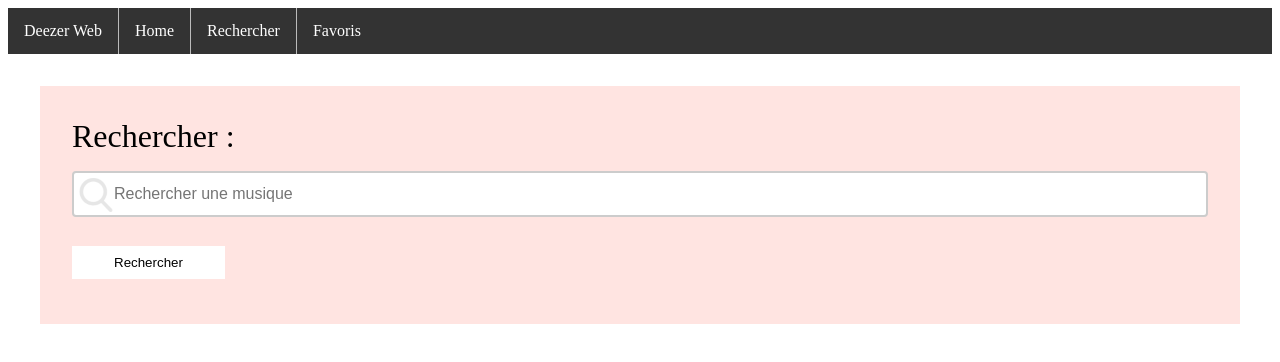
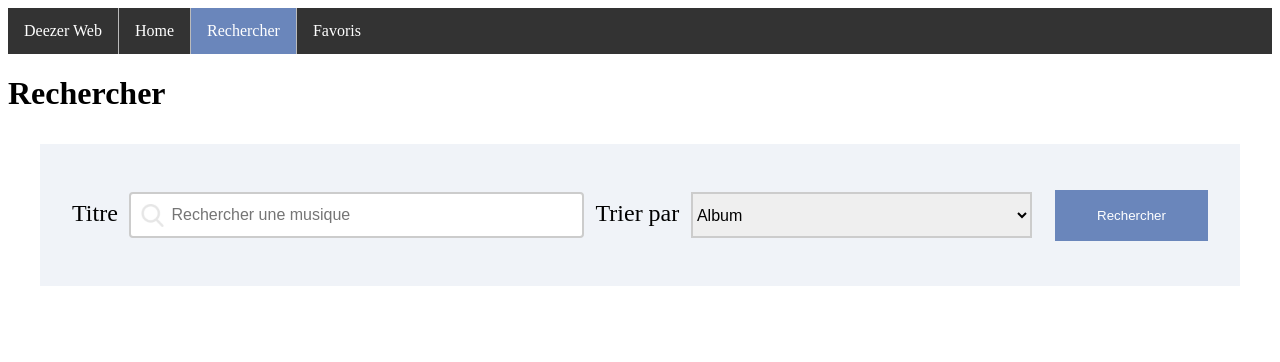
Before and after one commit to T-M-N/projet1TaniaNaidu, a website: page recherche.html in a window 1280 px wide. Drawn offline with nearby package versions, Linux system fonts and the light colour scheme.

Commit message:
Recherche artiste ok

```diff
--- a/css/style.css
+++ b/css/style.css
@@ -27,49 +27,62 @@
    // background-color: #111;
   }
 
-a:active,  a:focus {
-    background-color: #4CAF50;
+.active {
+    background-color: #6a86bb;
   }
 
 
   #FormulaireRecherche{
-    background: mistyrose;
+    background: rgba(106,134,187,0.1);
     margin: 2em 2em;
     padding: 2em 2em;
+
+    display: flex;
+    align-items: normal;
+    justify-content: space-between;
   }
 
   input[type=text] {
-    width: 100%;
+    width: 40%;
     box-sizing: border-box;
     border: 2px solid #ccc;
     border-radius: 4px;
     font-size: 16px;
     background-color: white;
     background-image: url('../image/loupe.png');
-    background-position: 5px 5px;
+    background-position: 10px 10px;
     background-repeat: no-repeat;
-    background-size: 3%;
+    background-size: 5%;
     padding: 12px 20px 12px 40px;
   }
 
+  select{
+      width:30%;
+      box-sizing: border-box;
+      border: 2px solid #ccc;
+      font-size: 16px;
+  }
+
   label{
-      font-size:2em;
+      font-size:1.5em;
       margin: 1em 0em;
   }
 
-  .bouton1, .champsRecherche{
+  .bouton1, .champsRecherche, select{
     margin: 1em 0em;
   }
 
   .bouton1{
     margin: 1em 0em;
-    background-color: #ffffff;
-    border: 2px solid #ffffff;
+    background-color: #6a86bb;
+    color:#ffffff;
+    border: 2px solid #6a86bb;
     padding: 0.5em 3em;
   }
 
   .bouton1:hover{
       background-color: #333333;
+      border: 2px solid #333333;
       color:#ffffff;
       cursor: pointer;
   }
--- a/js/recherche.js
+++ b/js/recherche.js
@@ -1,18 +1,13 @@
 const formSearch = $('#FormulaireRecherche');
-const recherche = $(formSearch).find('#recherche');
-
-$(formSearch).on('submit', function(event) {
+formSearch.on('submit', function(event) {
     event.preventDefault();
 
-    const rech= $(recherche).val();
-
-   alert(rech);
-
-});
+    const recherche = formSearch.find('#recherche');
+    const rechercheValeur= recherche.val();
 
 
     $.ajax({
-    url : 'https://api.deezer.com/search?q=eminem&output=jsonp',
+        url : 'https://api.deezer.com/search?q='+rechercheValeur+'&output=jsonp',
         dataType : 'jsonp'
     }).done(function(musiques) {
 
@@ -22,3 +17,4 @@
                 musiques.data.map(m => m.title).join('<br>');
 
     });
+});
--- a/recherche.html
+++ b/recherche.html
@@ -10,15 +10,25 @@
         <nav>
             <a href="">Deezer Web</a>
             <a href="">Home</a>
-            <a href="">Rechercher</a>
+            <a class="active" href="">Rechercher</a>
             <a href="">Favoris</a>
         </nav>
     </header>
+   <h1>Rechercher</h1>
+    <form id="FormulaireRecherche">
+        <label for="recherche">Titre</label>
+        <input class="champsRecherche" type="text" aria-label="Search" id="recherche" placeholder="Rechercher une musique">
 
-    <form id="FormulaireRecherche">
-        <label for="recherche">Rechercher : </label><br>
-        <input class="champsRecherche" type="text" id="recherche" placeholder="Rechercher une musique"><br>
+    <label for="recherche">Trier par</label>
+        <select>
+        <option value="Album">Album</option>
+        <option value="Artiste">Artiste</option>
+        <option value="Musique">Musique</option>
+        <option value="Les plus populaires">Les plus populaires</option>
+        <option value="Les mieux notés">Les mieux notés</option>
+      </select>
 
+      <br>
         <button type="submit" class="bouton1">Rechercher</button>
     </form>
 
```
Lines whose indentation alone changed are shown as unchanged.
